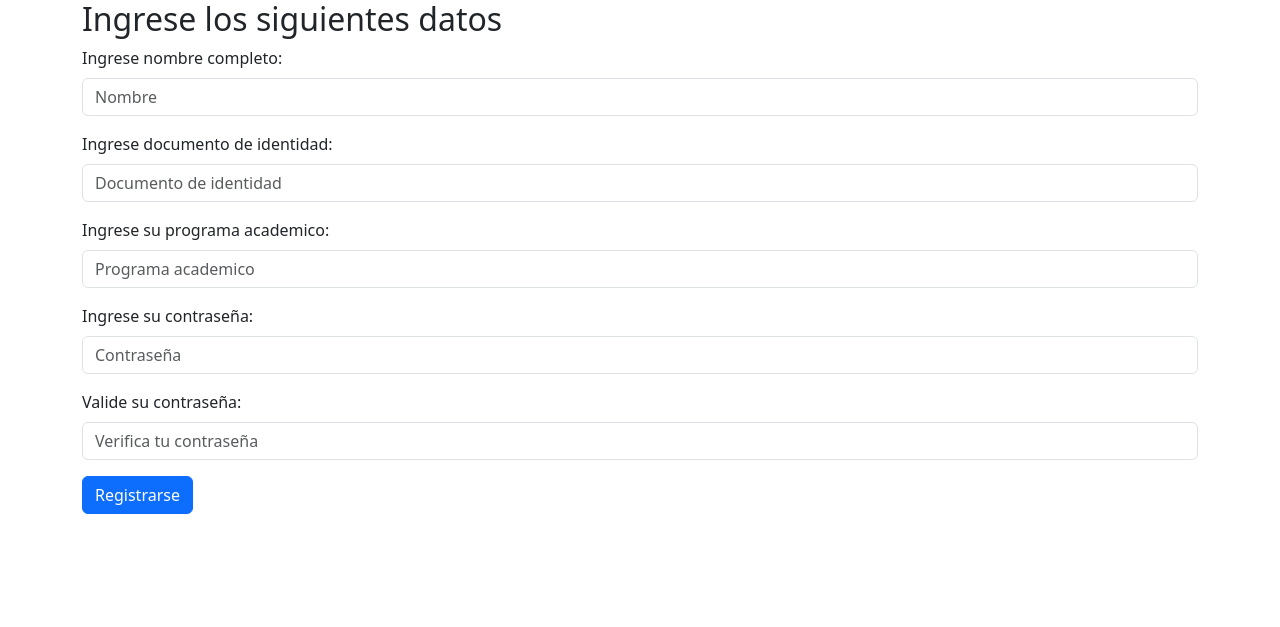
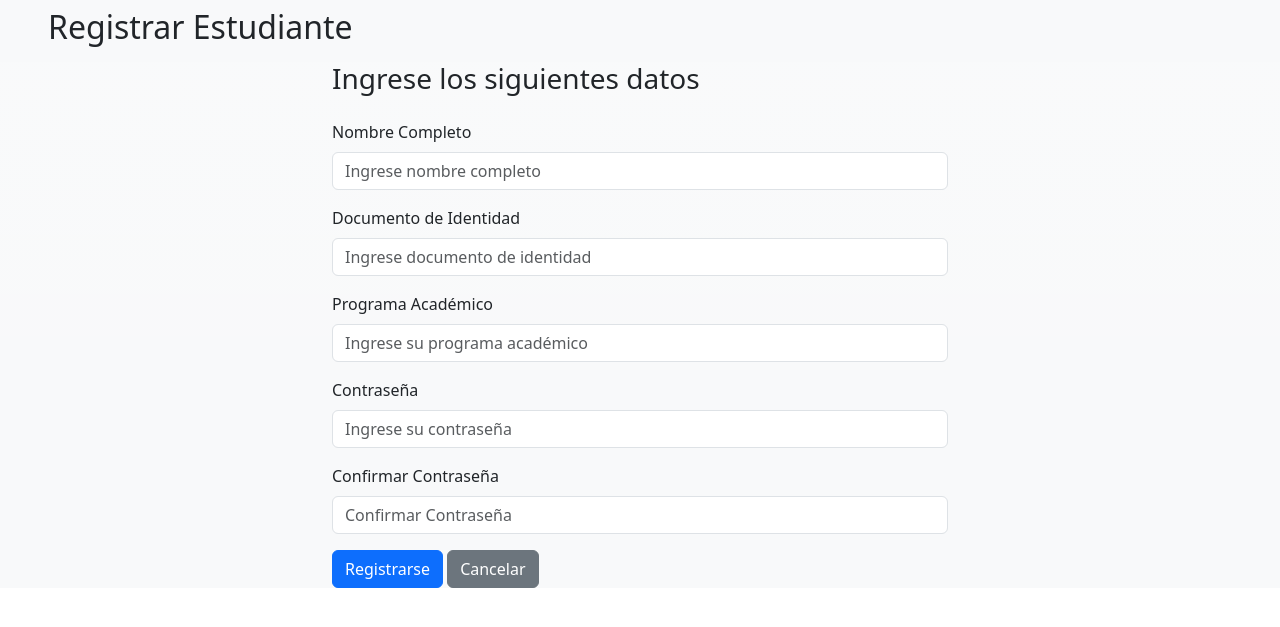
Before and after one commit to JuanFelipeRestrepoBuitrago/ProyectoBD, a Django app: page /registrar/ in a window 1280 px wide. Shown: the top 627 px of the page. Run offline with Django 4.2, Linux system fonts and the light colour scheme; some libraries are stand-ins or nearby versions.

Commit message:
Details on Main Interfaces

```diff
--- a/MySQL/interfaces/templates/Layouts/base_principal.html
+++ b/MySQL/interfaces/templates/Layouts/base_principal.html
@@ -11,6 +11,7 @@
     </nav>
 </head>
 <body>
+    <div class="container-fluid bg-light bg-gradient">
         <div class="row">
             {% if messages %}
                 <ul class="messages">
@@ -25,5 +26,6 @@
         </div>
         {% block content %}
         {% endblock %}
+    </div>
 </body>
 </html>
--- a/MySQL/interfaces/templates/Principales/contraseña.html
+++ b/MySQL/interfaces/templates/Principales/contraseña.html
@@ -1,7 +1,6 @@
 {% extends 'Layouts/base_principal.html' %}
 
 {% block content %}
-    <div class="container-fluid bg-light bg-gradient">
     <div class="row justify-content-center">
         <div class="col-md-6 mt-2 bg-light bg-gradient">
             <form method="POST">
@@ -23,5 +22,4 @@
             </form>
         </div>
     </div>
-    </div>
 {% endblock %}
--- a/MySQL/interfaces/templates/Principales/iniciar_sesion.html
+++ b/MySQL/interfaces/templates/Principales/iniciar_sesion.html
@@ -1,9 +1,8 @@
 {% extends 'Layouts/base_principal.html' %}
 
 {% block content %}
-<div class="container mt-5">
     <div class="row justify-content-center">
-        <div class="col-md-6">
+        <div class="col col-md-6">
             <form method="POST">
                 {% csrf_token %}
                 <div class="form-group">
@@ -16,7 +15,6 @@
                 </div>
                 <button type="submit" class="btn btn-primary mt-2">Iniciar sesión</button>
             </form>
-
             <p class="mt-3">
                 ¿No tienes una cuenta?
                 <a href="{% url 'registro_estudiante' %}">Registrar usuario</a>
@@ -27,5 +25,4 @@
             </p>
         </div>
     </div>
-</div>
 {% endblock %}
--- a/MySQL/interfaces/templates/Principales/registro_estudiante.html
+++ b/MySQL/interfaces/templates/Principales/registro_estudiante.html
@@ -1,56 +1,35 @@
-<!DOCTYPE html>
-<html lang="en">
-{% load bootstrap5 %}
-{% bootstrap_css %}
-{% bootstrap_javascript %}
+{% extends 'Layouts/base_principal.html' %}
+
 {% block content %}
-<head>
-    <meta charset="UTF-8">
-    <title>Registro</title>
-</head>
-<body>
-
-<div class="container">
-    <h2> Ingrese los siguientes datos</h2>
-    <form method="POST" action="{% url 'registro_estudiante' %}">
+    <div class="row justify-content-center">
+        <div class="col col-6">
+            <h3>Ingrese los siguientes datos</h3>
+            <form method="POST">
                 {% csrf_token %}
-        <div class="mb-3">
-            <label for="nombre" class="form-label">Ingrese nombre completo:</label>
-            <input type="text" class="form-control" id="nombre" placeholder="Nombre" required>
+                <div class="form-group mb-3 mt-4">
+                    <label for="nombre" class="form-label">Nombre Completo</label>
+                    <input type="text" class="form-control" id="nombre" name="nombre" placeholder="Ingrese nombre completo" required>
                 </div>
-        <div class="mb-3">
-            <label for="documento" class="form-label">Ingrese documento de identidad:</label>
-            <input type="number" class="form-control" id="documento" placeholder="Documento de identidad" required>
+                <div class="form-group mb-3">
+                    <label for="documento" class="form-label">Documento de Identidad</label>
+                    <input type="number" class="form-control" id="documento" name="documento" placeholder="Ingrese documento de identidad" required>
                 </div>
-        <div class="mb-3">
-            <label for="programa_academico" class="form-label">Ingrese su programa academico:</label>
-            <input type="text" class="form-control" id="programa_academico" placeholder="Programa academico" required>
+                <div class="form-group mb-3">
+                    <label for="programa_academico" class="form-label">Programa Académico</label>
+                    <input type="text" class="form-control" id="programa_academico" name="programa_academico" placeholder="Ingrese su programa académico" required>
                 </div>
-
-       {% if messages %}
-            {% for message in messages %}
-                {% if message.tags == error %}
-                    <div class="alert alert-danger" role="alert">
-                        {{ message }}
+                <div class="form-group mb-3">
+                    <label for="contraseña" class="form-label">Contraseña</label>
+                    <input type="password" class="form-control" id="contraseña" name="contraseña" placeholder="Ingrese su contraseña" required>
                 </div>
-                {% endif %}
-            {% endfor %}
-        {% endif %}
-
-        <div class="mb-3">
-            <label for="contraseña" class="form-label">Ingrese su contraseña:</label>
-            <input type="password" class="form-control" id="contraseña" placeholder="Contraseña" required>
-        </div>
-        <div class="mb-3">
-            <label for="contraseña_c" class="form-label">Valide su contraseña:</label>
-            <input type="password" class="form-control" id="contraseña_c" placeholder="Verifica tu contraseña" required>
+                <div class="form-group mb-3">
+                    <label for="contraseña_c" class="form-label">Confirmar Contraseña</label>
+                    <input type="password" class="form-control" id="contraseña_c" name="contraseña_c" placeholder="Confirmar Contraseña" required>
                 </div>
 
                 <button type="submit" class="btn btn-primary">Registrarse</button>
-
+                <button type="submit" onclick="location.href='{% url 'iniciar_sesion' %}'" class="btn btn-secondary">Cancelar</button>
             </form>
         </div>
-
-</body>
-</html>
+    </div>
 {% endblock %}
--- a/MySQL/interfaces/views.py
+++ b/MySQL/interfaces/views.py
@@ -2,12 +2,37 @@ from django.shortcuts import render, redirect
 from .models import Estudiantes, Clases, Facturas, Registros
 from django.http import HttpResponse
 from datetime import datetime
-from django.db import transaction
+from django.db import transaction, IntegrityError
 from django.contrib import messages
 
 
+@transaction.atomic
 def registro_estudiante(request):
-    return render(request, 'Principales/registro_estudiante.html')
+    if request.method == "GET":
+        return render(request, 'Principales/registro_estudiante.html', {
+            'title': 'Registrar Estudiante',
+        })
+    else:
+        documento = request.POST['documento']
+        nombre = request.POST['nombre']
+        programa_academico = request.POST['programa_academico']
+        contraseña = request.POST['contraseña']
+        contraseña_c = request.POST['contraseña_c']
+
+        try:
+            if contraseña != contraseña_c:
+                messages.error(request, 'Las contraseñas no coinciden')
+                return redirect('registro_estudiante')
+            Estudiantes.objects.create(documento_identidad=documento, nombre_completo=nombre,
+                                       programa_academico=programa_academico, contraseña=contraseña)
+            messages.success(request, 'Usuario creado con éxito')
+            return redirect('iniciar_sesion')
+        except ValueError:
+            messages.error(request, 'Error al crear usuario')
+            return redirect('registro_estudiante')
+        except IntegrityError:
+            messages.error(request, 'El usuario con ese documento ya existe')
+            return redirect('registro_estudiante')
 
 
 def login(request):
@@ -28,20 +53,6 @@ def login(request):
         return render(request, 'Principales/iniciar_sesion.html', {
             'title': 'Iniciar Sesión',
         })
-
-
-@transaction.atomic
-def registrar_estudiante(request):
-    if request.method == 'POST':
-        nombre = request.POST.get('nombre')
-        documento = request.POST.get('documento')
-        programa = request.POST.get('programa_academico')
-        contraseña = request.POST.get('contraseña')
-        contraseña_c = request.POST.get('contraseña_c')
-
-        if contraseña_c != contraseña:
-            messages.error(request, 'Las contraseñas no son iguales')
-            return redirect('registro_estudiante')
 
 
 @transaction.atomic
```
Lines whose indentation alone changed are shown as unchanged.
